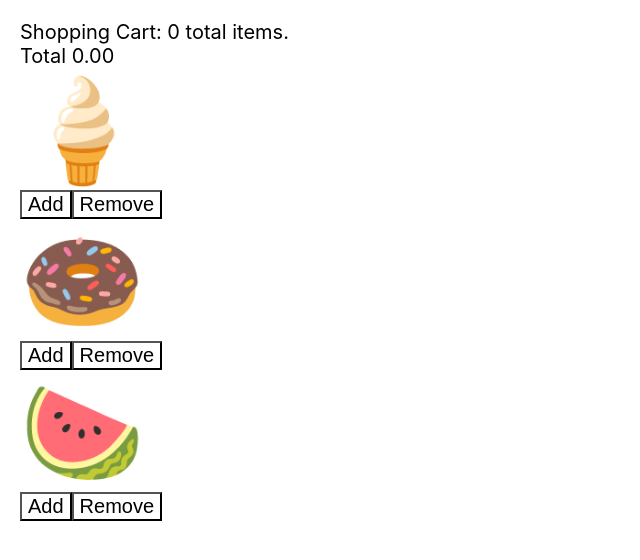
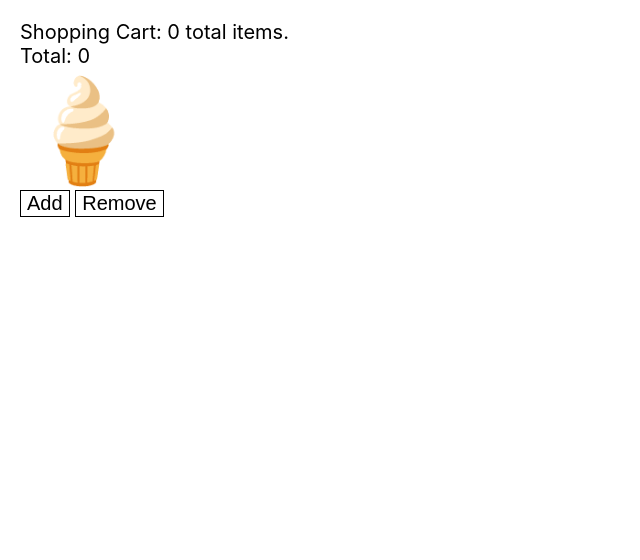
Before and after one commit to haris-git/state-class-tutorial, a React (Create React App) app: page / in a window 1280 px wide. Shown: the top 560 px of the page, without its empty margins (0-640 px from the left). Built offline with nearby package versions, Linux system fonts and the light colour scheme.

Commit message:
Add new Product component which uses the 'useState' hook

```diff
--- a/src/components/App/App.js
+++ b/src/components/App/App.js
@@ -1,10 +1,12 @@
 import React from 'react';
 import Product from '../Product/Product';
+import ProductWithHooks from '../ProductWithHooks/ProductWithHooks';
 import './App.css';
 
 function App() {
   return (
-    <Product />
+    //<Product />
+    <ProductWithHooks />
   );
 }
 
--- /dev/null
+++ b/src/components/ProductWithHooks/ProductWithHooks.css
@@ -0,0 +1,14 @@
+.product-with-hooks span {
+    font-size: 100px;
+}
+
+.wrapper {
+    padding: 20px;
+    font-size: 20px;
+}
+
+.wrapper button {
+    font-size: 20px;
+    background: none;
+    border: black solid 1px;
+}
--- /dev/null
+++ b/src/components/ProductWithHooks/ProductWithHooks.js
@@ -0,0 +1,16 @@
+import React, { useState } from 'react';
+import './ProductWithHooks.css';
+
+export default function ProductWithHooks() {
+  return(
+    <div className="wrapper">
+      <div>
+        Shopping Cart: 0 total items.
+      </div>
+      <div>Total: 0</div>
+
+      <div className="product-with-hooks"><span role="img" aria-label="ice cream">🍦</span></div>
+      <button>Add</button> <button>Remove</button>
+    </div>
+  )
+}
```
